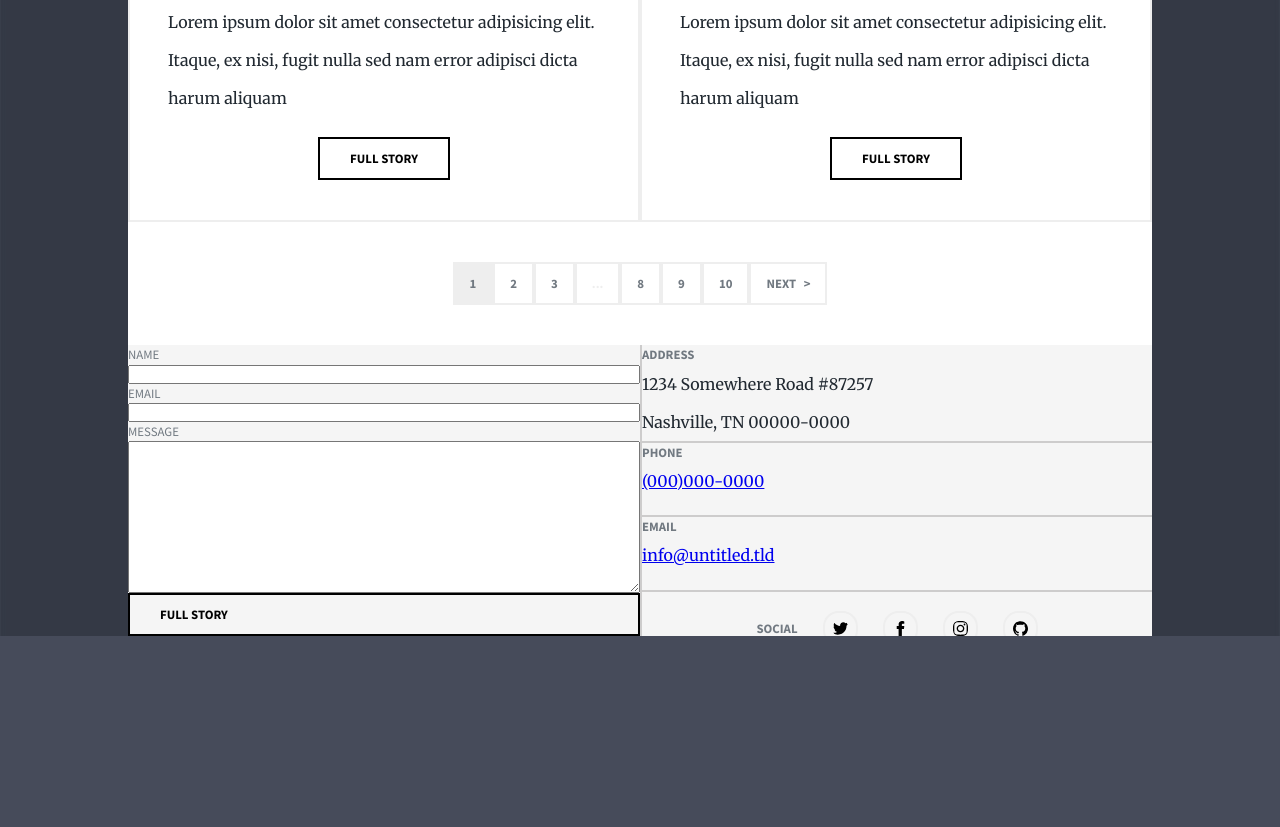
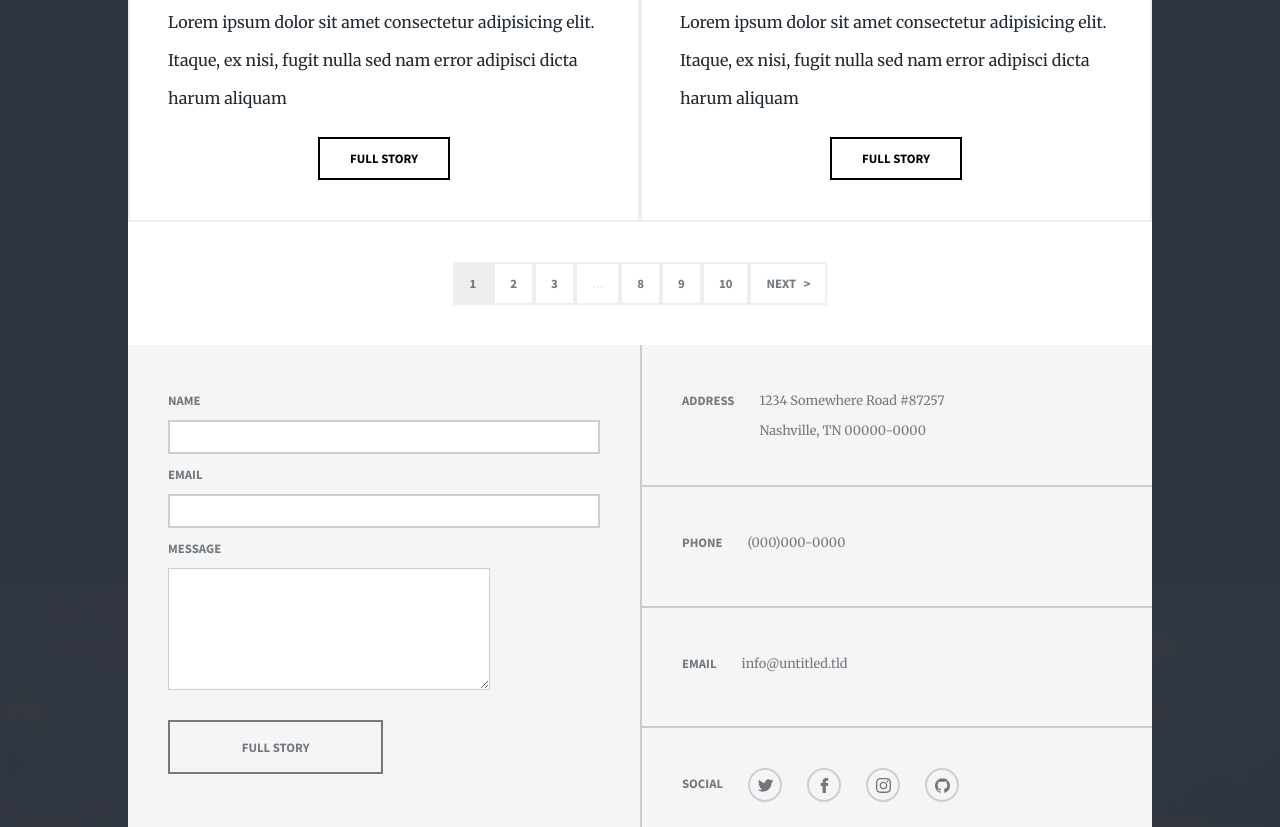
Before and after one commit to ManideepPaul/Massively-landing-page, a plain HTML site: page index.html in a window 1280 px wide. Shown: the part 3417-4244 px from the top of the page. Before the commit the page ends 4053 px from the top, so only its background shows below. Drawn offline with Linux system fonts and the light colour scheme.

Commit message:
Background modified and End container completed

```diff
--- a/index.html
+++ b/index.html
@@ -11,7 +11,7 @@
     <!-- start writing your code -->
     <div class="mainContainer">
       <!-- heroSec -->
-      <img class="bg" src="./assets/images/bg.jpg" alt="" />
+      <!-- <img class="bg" src="./assets/images/bg.jpg" alt="" /> -->
       <div class="heading">
         <h1 class="heading1">This is</h1>
         <h1 class="heading1">Massively</h1>
@@ -195,12 +195,12 @@
         </div>
         <div class="endContainer">
           <form class="contact">
-            <label for="name" class="heading3">name</label>
-            <input type="text" name="name" />
-            <label for="email" class="heading3">email</label>
-            <input type="email" />
-            <label for="message" class="heading3">message</label>
-            <textarea name="message" id="" cols="30" rows="10"></textarea>
+            <label for="name"><h3 class="heading3">name</h3></label>
+            <input type="text" name="name" class="input"/>
+            <label for="email"><h3 class="heading3">email</h3></label>
+            <input type="email" class="input" />
+            <label for="message"><h3 class="heading3">message</h3></label>
+            <textarea name="message" id="" cols="30" rows="10"  class="input"></textarea>
             <h3 class="heading3 button">full story</h3>
           </form>
           <aside class="contactInfo">
@@ -209,7 +209,6 @@
               <div class="addpP">
                 <p>1234 Somewhere Road #87257</p>
                 <p>Nashville, TN 00000-0000</p>
-
               </div>
             </div>
             <div class="phone borTwo">
@@ -222,16 +221,27 @@
             </div>
             <div class="social borTwo">
               <h3 class="heading3">social</h3>
-              <img src="./assets/Icon/twitter-svgrepo-com.svg" alt="twitter" />
+              <div class="icon">
+                <img
+                  src="./assets/Icon/twitter-svgrepo-com.svg"
+                  alt="twitter"
+                />
+			  </div>
+              <div class="icon">
                 <img
                   src="./assets/Icon/facebook-svgrepo-com.svg"
                   alt="facebook"
                 />
+              </div>
+              <div class="icon">
                 <img
                   src="./assets/Icon/instagram-svgrepo-com.svg"
                   alt="instagram"
                 />
+              </div>
+              <div class="icon">
                 <img src="./assets/Icon/github-svgrepo-com.svg" alt="github" />
+              </div>
             </div>
           </aside>
         </div>
--- a/style.css
+++ b/style.css
@@ -1,22 +1,27 @@
-@import url('https://fonts.googleapis.com/css2?family=Merriweather&family=Source+Sans+Pro&display=swap');
-@import url('https://fonts.googleapis.com/css2?family=Source+Sans+Pro:wght@700&display=swap');
+@import url("https://fonts.googleapis.com/css2?family=Merriweather&family=Source+Sans+Pro&display=swap");
+@import url("https://fonts.googleapis.com/css2?family=Source+Sans+Pro:wght@700&display=swap");
 
 * {
   margin: 0;
   padding: 0;
 }
 
-body{
-    font-family: 'Merriweather', serif;
+body {
+  font-family: "Merriweather", serif;
   font-size: 16px;
   line-height: 38px;
   color: #212931;
-    background-color: rgba(70,75,90,1);
-    /* z-index: -2; */
+  background: url("./assets/images/bg.jpg") center top;
+  /* background-color: rgba(70, 75, 90, 1); */
+  position: relative;
+  /* top: 0;
+  left: 0;
+  width: 100%;
+  height: 100%; */
 }
 
 .heading1 {
-    font-family: 'Source Sans Pro', sans-serif;
+  font-family: "Source Sans Pro", sans-serif;
   font-size: 80px;
   line-height: 80px;
   color: #ffffff;
@@ -25,7 +30,7 @@ body{
 }
 
 .heading2 {
-    font-family: 'Source Sans Pro', sans-serif;
+  font-family: "Source Sans Pro", sans-serif;
   font-size: 64px;
   line-height: 70.4px;
   color: #212931;
@@ -35,7 +40,7 @@ body{
 }
 
 .heading3 {
-    font-family: 'Source Sans Pro', sans-serif;
+  font-family: "Source Sans Pro", sans-serif;
   font-size: 12.8px;
   line-height: 19.2px;
   color: #717981;
@@ -50,6 +55,10 @@ body{
   align-items: center;
   justify-content: center;
   gap: 32px;
+  background-color: rgba(49, 55, 65, .9);
+  position: absolute;
+    top: 0;
+    left: 0;
 }
 
 .button {
@@ -65,8 +74,8 @@ body{
   left: 0;
   top: 0;
   width: 100%;
-    height: 100%;
-    opacity: .5;
+  height: auto;
+  opacity: 0.5;
   z-index: -10;
 }
 
@@ -108,7 +117,7 @@ nav {
   align-items: center;
   justify-content: flex-start;
   position: relative;
-    background-color: rgba(68,73,80,.2);
+  background-color: rgba(68, 73, 80, 0.2);
   width: 100%;
   z-index: 1;
   height: 50px;
@@ -125,7 +134,7 @@ nav {
 
 .blogh3 {
   padding: 25px 25px;
-    color:#ffffff;
+  color: #ffffff;
 }
 
 .navIcon {
@@ -184,8 +193,6 @@ nav {
   left: -230%;
 }
 
-
-
 .bigBlog img {
   width: 80%;
 }
@@ -224,12 +231,10 @@ nav {
 .blog .heading2 {
   font-size: 28px;
   line-height: 36px;
-
 }
 
 .smImg {
   width: 85%;
-
 }
 
 .smBlogDesc {
@@ -256,7 +261,7 @@ nav {
   background-color: #eeeeee;
 }
 
-.dot .heading3{
+.dot .heading3 {
   color: #eeeeee;
 }
 
@@ -272,35 +277,75 @@ nav {
   width: 100%;
 }
 
+.endContainer .heading3 {
+  color: #717981;
+  line-height: 30px;
+}
+
+.endContainer .input {
+  border-color: #cfcece;
+  border-style: solid;
+  line-height: 30px;
+}
+
+.endContainer .button {
+  width: 35%;
+  text-align: center;
+  border-color: #717981;
+  margin-top: 25px;
+}
+
 .contact {
   display: flex;
   flex-direction: column;
   width: 50%;
+  padding: 40px;
+  gap: 5px;
+  box-sizing: border-box;
 }
 
 .contactInfo {
   width: 50%;
+  height: auto;
+  box-sizing: border-box;
 }
 
-.social {
-    display: flex;
-    align-items: center;
-    justify-content: center;
-    gap: 25px;
+.social .icon {
+  height: 30px;
+  width: 30px;
+  border: 2px solid #cfcece;
+  border-radius: 50%;
 }
 
 .social img {
-    border: 2px solid #eeeeee;
-    border-radius: 44%;
   padding: 8px;
   width: 15px;
   height: 15px;
+  filter: invert(48%) sepia(13%) saturate(249%) hue-rotate(169deg)
+    brightness(94%) contrast(95%);
 }
 
 .borTwo {
   border-left: 2px solid rgb(205, 204, 204);
   border-bottom: 2px solid rgb(205, 204, 204);
   min-height: 25%;
+  display: flex;
+  gap: 25px;
+  box-sizing: border-box;
+  line-height: 30px;
+  font-size: 12.8px;
+  padding: 40px;
+  color: #717981;
+}
+
+a {
+  text-decoration: none;
+  color: #717981;
+}
+
+textarea {
+  width: 320px;
+  height: 120px;
 }
 
 /* endContainer */
```
Lines whose indentation alone changed are shown as unchanged.
